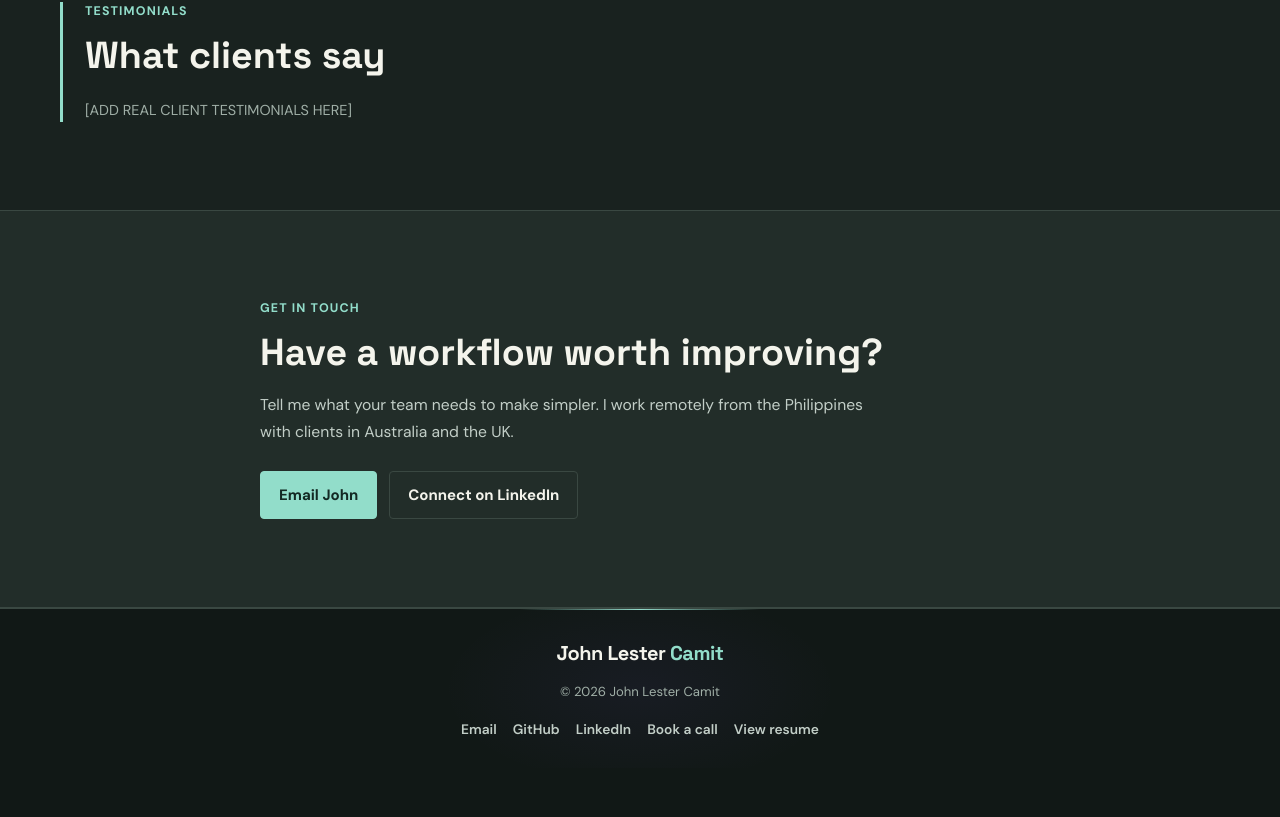
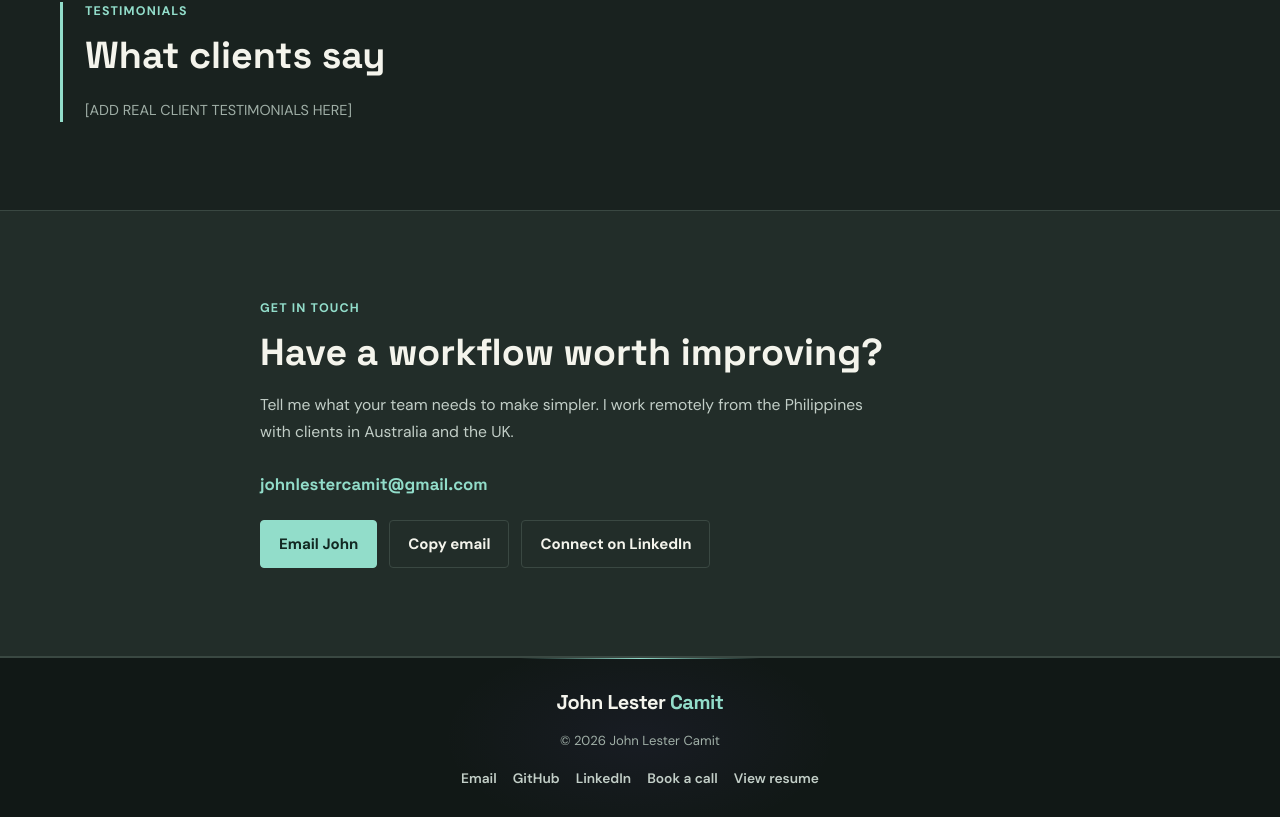
Before and after one commit to JohnLesterC/portfolio, a React (Vite) app in the folder client/: page / in a window 1280 px wide. Shown: the part 5251-6068 px from the top of the page. Before the commit the page ends 6019 px from the top, so only its background shows below. Built offline with nearby package versions, Linux system fonts and the light colour scheme.

Commit message:
Add contact email display and copy functionality in Contact component

```diff
--- a/client/src/App.css
+++ b/client/src/App.css
@@ -744,6 +744,15 @@ img {
   margin: 18px 0 26px;
 }
 
+.contact-email {
+  margin: 0 0 22px;
+  color: var(--accent);
+  font-family: var(--font-display);
+  font-size: 1.05rem;
+  font-weight: 700;
+  overflow-wrap: anywhere;
+}
+
 .footer {
   padding: 28px 24px;
   background-color: var(--bg);
--- a/client/src/components/Contact.jsx
+++ b/client/src/components/Contact.jsx
@@ -1,6 +1,19 @@
+import { useState } from "react";
 import "./Contact.css";
 
 export default function Contact() {
+  const [copied, setCopied] = useState(false);
+
+  const copyEmail = async () => {
+    try {
+      await navigator.clipboard.writeText("johnlestercamit@gmail.com");
+      setCopied(true);
+      window.setTimeout(() => setCopied(false), 2200);
+    } catch {
+      setCopied(false);
+    }
+  };
+
   return (
     <section className="portfolio-section contact-section" id="contact" aria-labelledby="contact-title">
       <div className="section-inner contact-inner">
@@ -9,10 +22,14 @@ export default function Contact() {
         <p className="contact-copy">
           Tell me what your team needs to make simpler. I work remotely from the Philippines with clients in Australia and the UK.
         </p>
+        <p className="contact-email">johnlestercamit@gmail.com</p>
         <div className="contact-actions">
           <a className="button button-primary" href="mailto:johnlestercamit@gmail.com?subject=Business%20systems%20project">
             Email John
           </a>
+          <button className="button button-secondary" type="button" onClick={copyEmail}>
+            {copied ? "Email copied" : "Copy email"}
+          </button>
           <a className="button button-secondary" href="https://www.linkedin.com/in/john-lester-camit" target="_blank" rel="noopener noreferrer">
             Connect on LinkedIn
           </a>
```
